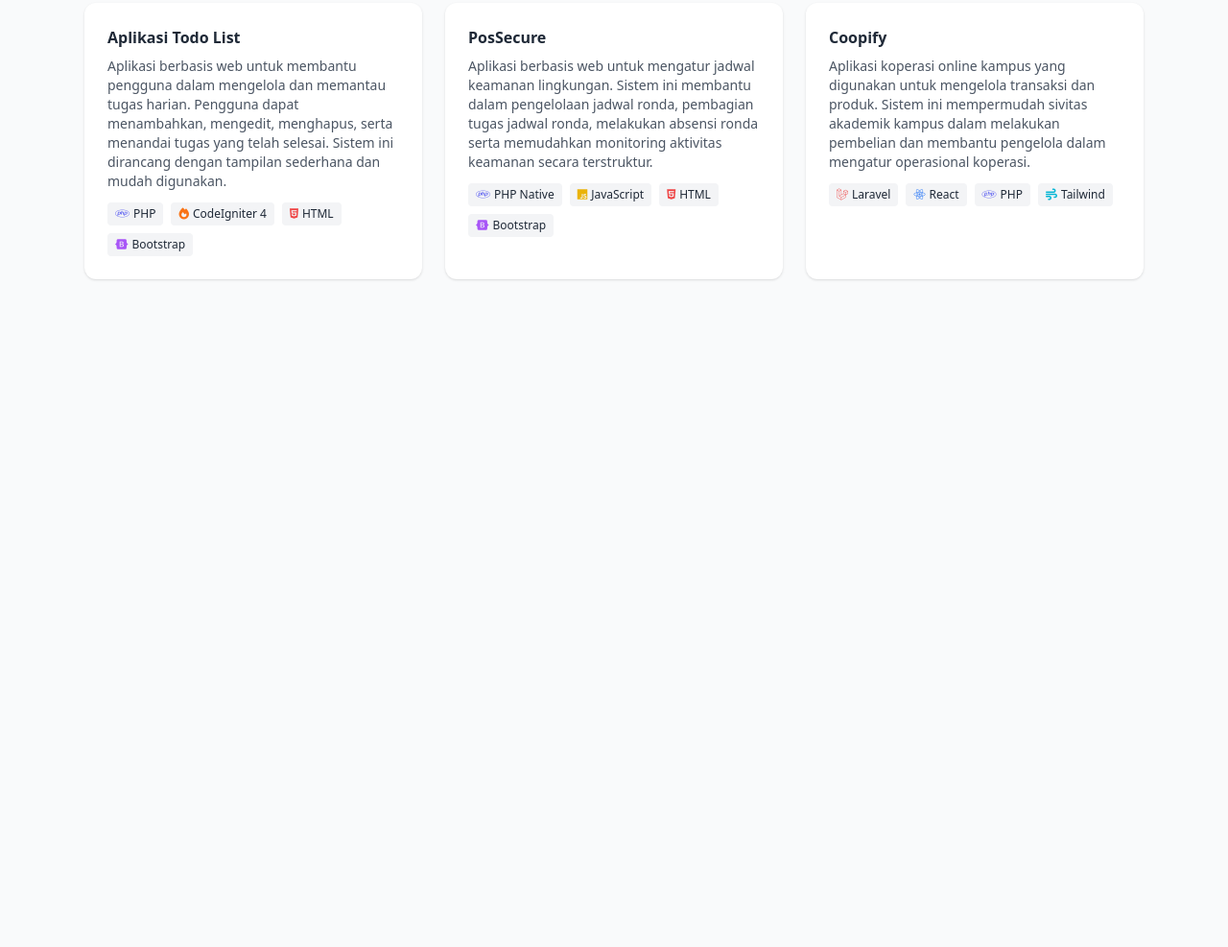
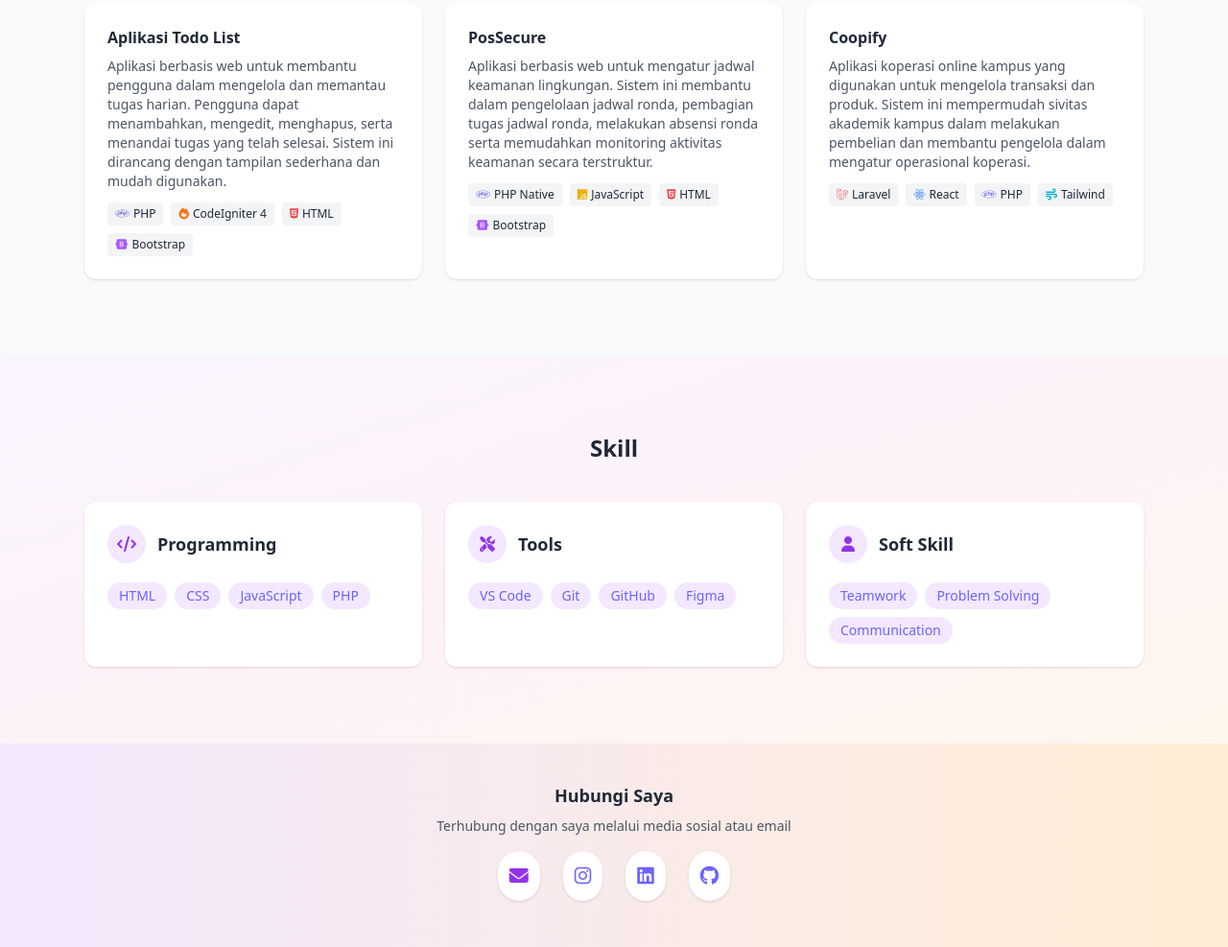
Before and after one commit to ftzahra/personal-branding, a plain HTML site: page index.html in a window 1280 px wide. Shown: the part 985-1972 px from the top of the page at 96% size. Before the commit the page ends 1356 px from the top, so only its background shows below. Drawn offline with nearby package versions, Linux system fonts and the light colour scheme.

Commit message:
Fitur 4 : Skill dan footer

```diff
--- a/index.html
+++ b/index.html
@@ -226,5 +226,153 @@
         </div>
       </div>
     </section>
+
+    <!-- SKILL -->
+    <section
+      id="skill"
+      class="py-20 bg-gradient-to-br from-purple-50 via-pink-50 to-orange-50"
+    >
+      <div class="max-w-6xl mx-auto px-6">
+        <h2 class="text-2xl font-semibold mb-10 text-center">Skill</h2>
+
+        <div class="grid md:grid-cols-3 gap-6">
+          <div
+            class="bg-white p-6 rounded-xl shadow hover:shadow-lg transition"
+          >
+            <div class="flex items-center gap-3 mb-5">
+              <div
+                class="w-10 h-10 flex items-center justify-center rounded-full bg-purple-100"
+              >
+                <i class="fas fa-code text-purple-600"></i>
+              </div>
+              <h3 class="font-semibold text-lg">Programming</h3>
+            </div>
+
+            <div class="flex flex-wrap gap-2">
+              <span
+                class="bg-purple-100 text-primary px-3 py-1 rounded-full text-sm"
+                >HTML</span
+              >
+              <span
+                class="bg-purple-100 text-primary px-3 py-1 rounded-full text-sm"
+                >CSS</span
+              >
+              <span
+                class="bg-purple-100 text-primary px-3 py-1 rounded-full text-sm"
+                >JavaScript</span
+              >
+              <span
+                class="bg-purple-100 text-primary px-3 py-1 rounded-full text-sm"
+                >PHP</span
+              >
+            </div>
+          </div>
+
+          <div
+            class="bg-white p-6 rounded-xl shadow hover:shadow-lg transition"
+          >
+            <div class="flex items-center gap-3 mb-5">
+              <div
+                class="w-10 h-10 flex items-center justify-center rounded-full bg-purple-100"
+              >
+                <i class="fas fa-tools text-purple-600"></i>
+              </div>
+              <h3 class="font-semibold text-lg">Tools</h3>
+            </div>
+
+            <div class="flex flex-wrap gap-2">
+              <span
+                class="bg-purple-100 text-primary px-3 py-1 rounded-full text-sm"
+                >VS Code</span
+              >
+              <span
+                class="bg-purple-100 text-primary px-3 py-1 rounded-full text-sm"
+                >Git</span
+              >
+              <span
+                class="bg-purple-100 text-primary px-3 py-1 rounded-full text-sm"
+                >GitHub</span
+              >
+              <span
+                class="bg-purple-100 text-primary px-3 py-1 rounded-full text-sm"
+                >Figma</span
+              >
+            </div>
+          </div>
+
+          <div
+            class="bg-white p-6 rounded-xl shadow hover:shadow-lg transition"
+          >
+            <div class="flex items-center gap-3 mb-5">
+              <div
+                class="w-10 h-10 flex items-center justify-center rounded-full bg-purple-100"
+              >
+                <i class="fas fa-user text-purple-600"></i>
+              </div>
+              <h3 class="font-semibold text-lg">Soft Skill</h3>
+            </div>
+
+            <div class="flex flex-wrap gap-2">
+              <span
+                class="bg-purple-100 text-primary px-3 py-1 rounded-full text-sm"
+                >Teamwork</span
+              >
+              <span
+                class="bg-purple-100 text-primary px-3 py-1 rounded-full text-sm"
+                >Problem Solving</span
+              >
+              <span
+                class="bg-purple-100 text-primary px-3 py-1 rounded-full text-sm"
+                >Communication</span
+              >
+            </div>
+          </div>
+        </div>
+      </div>
+    </section>
+
+    <!-- FOOTER -->
+    <footer class="bg-gradient-to-r from-purple-100 to-orange-100 pt-10 pb-6">
+      <div class="max-w-6xl mx-auto px-6 text-center">
+        <h3 class="text-lg font-semibold mb-2">Hubungi Saya</h3>
+        <p class="text-gray-600 text-sm mb-4">
+          Terhubung dengan saya melalui media sosial atau email
+        </p>
+
+        <div class="flex justify-center gap-6 text-xl text-primary mb-6">
+          <a
+            href="https://mail.google.com/mail/?view=cm&fs=1&to=fathiazahra199@gmail.com"
+            target="_blank"
+            class="bg-white p-3 rounded-full shadow hover:shadow-lg transition cursor-pointer"
+          >
+            <i class="fas fa-envelope text-purple-600"></i>
+          </a>
+
+          <a
+            href="https://www.instagram.com/zhraslsblla_"
+            target="_blank"
+            class="bg-white p-3 rounded-full shadow hover:shadow-lg transition"
+          >
+            <i class="fab fa-instagram"></i>
+          </a>
+
+          <a
+            href="https://www.linkedin.com/in/fathia-zahra-salsabilla/"
+            target="_blank"
+            class="bg-white p-3 rounded-full shadow hover:shadow-lg transition"
+          >
+            <i class="fab fa-linkedin"></i>
+          </a>
+
+          <a
+            href="https://github.com/ftzahra"
+            target="_blank"
+            class="bg-white p-3 rounded-full shadow hover:shadow-lg transition"
+          >
+            <i class="fab fa-github"></i>
+          </a>
+        </div>
+      </div>
+    </footer>
   </body>
 </html>
```
